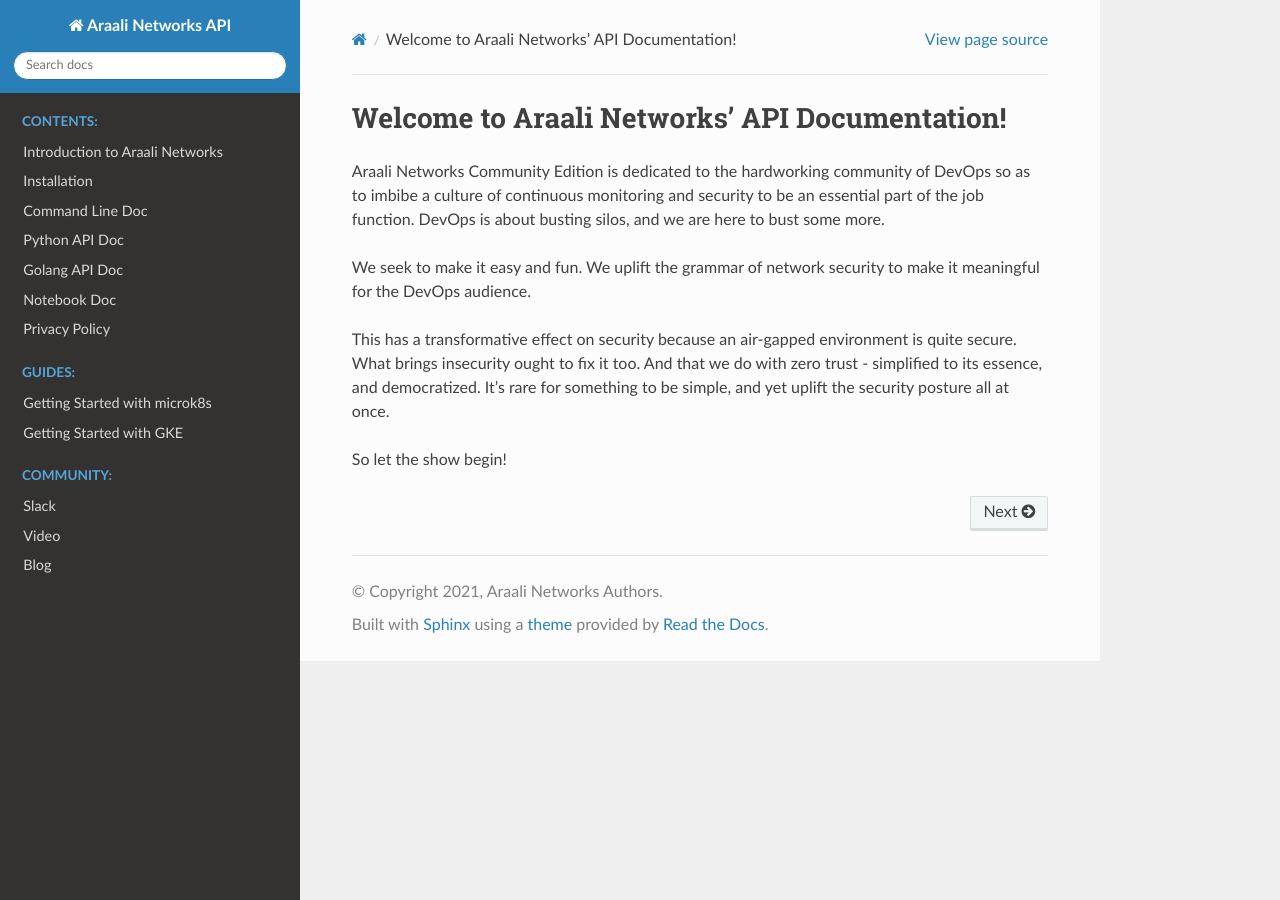
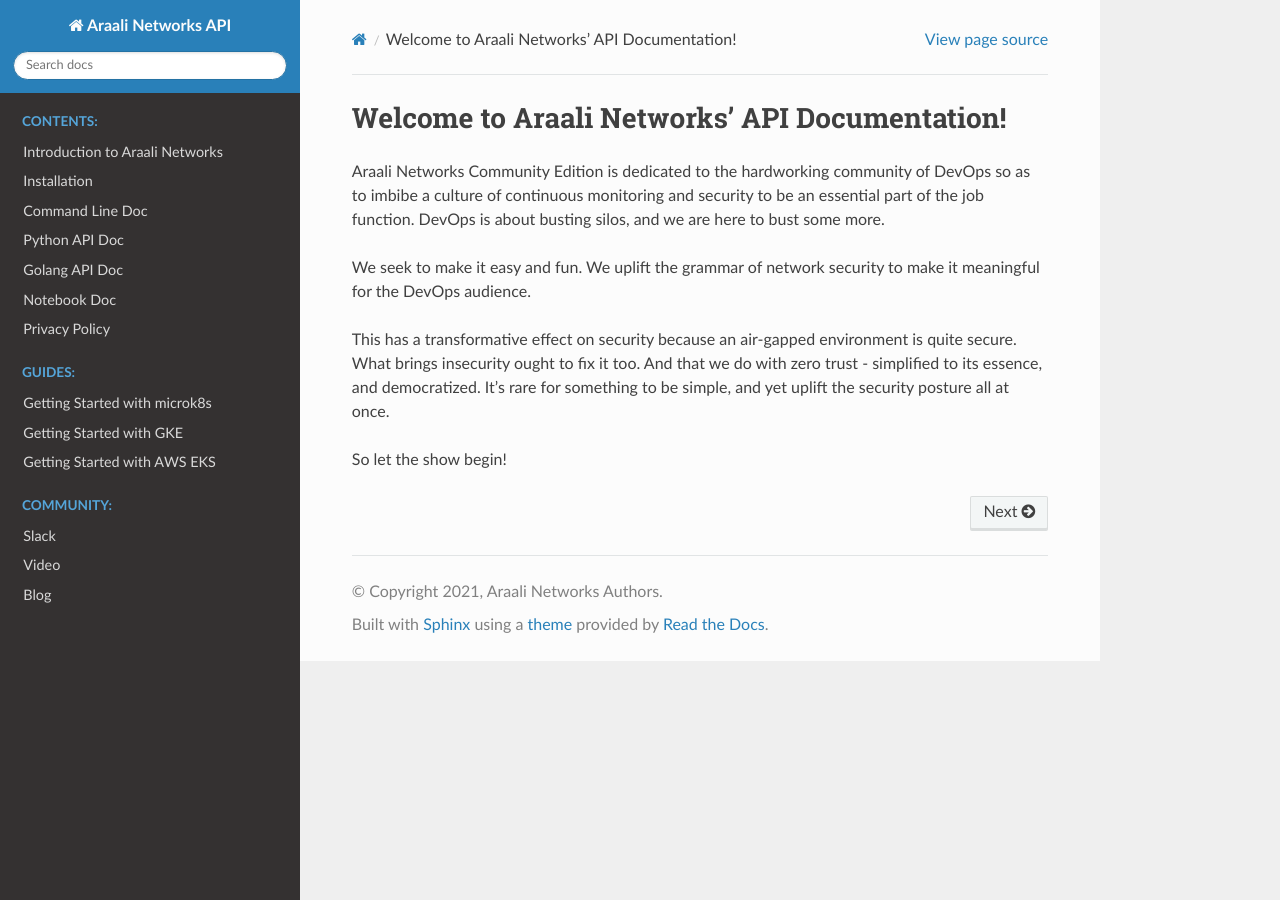
Before and after one commit to araalinetworks/api, a Sphinx documentation site: the page built from doc/source/index.rst, in a window 1280 px wide. Built offline with Sphinx 7.4.7 and the Read the Docs theme 2.0.0, drawn with Linux system fonts in a browser that asks for light colours.

Commit message:
fixed the name of EKS guide

```diff
--- a/doc/source/index.rst
+++ b/doc/source/index.rst
@@ -40,6 +40,7 @@
 
    guide_getting_started_with_microk8s
    guide_getting_started_with_GKE
+   guide_getting_started_with_EKS
 
 .. toctree::
    :maxdepth: 2
```
Also changed, not shown: doc/source/guide_getting_started_with_EKS.rst (renamed from doc/source/getting_started_with_EKS.rst).
